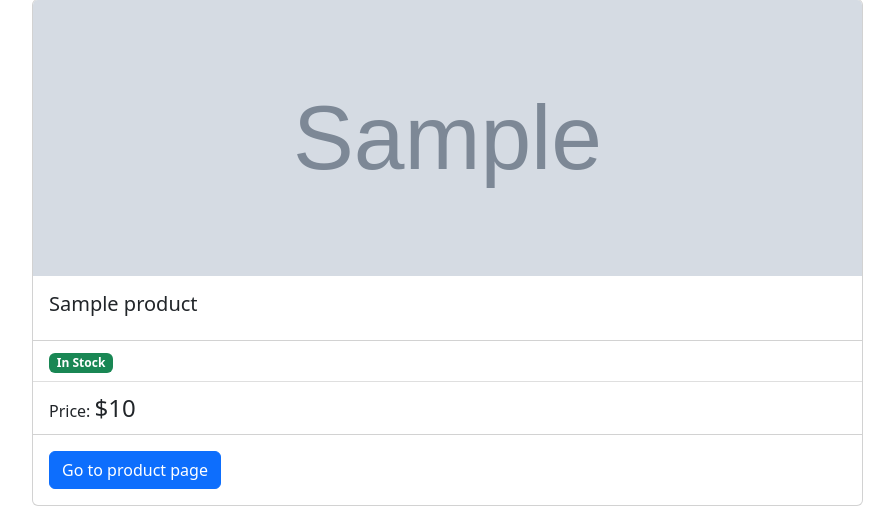
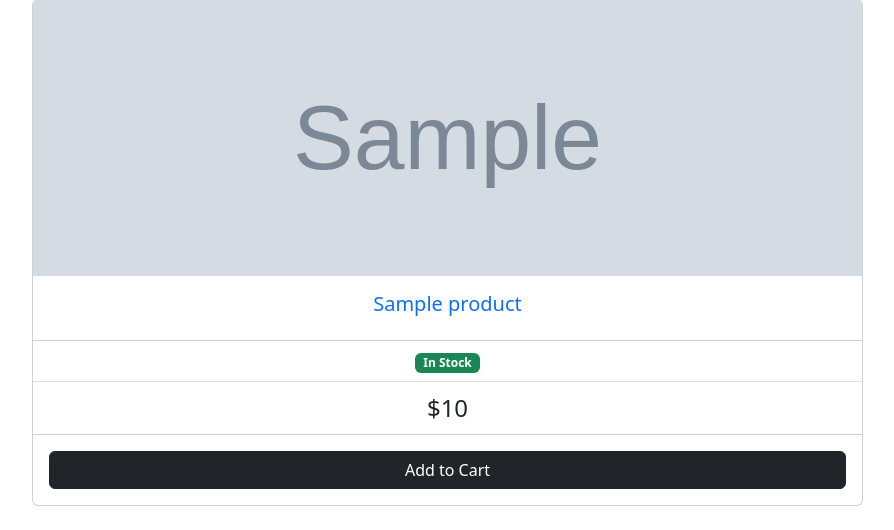
Before and after one commit to kysiolena/CozyShop, a Django app: template project/catalog/templates/catalog/category.html in a window 1280 px wide. Shown: the part 369-899 px from the top of the page, without its empty margins (335-1229 px from the left). Run offline with Django 5.2, Linux system fonts and the light colour scheme; the template is opened without the code that fills it: most values are stand-ins (such as "Sample title", 1, 10 or a date in 2020); grey boxes marked "Sample" are stand-in pictures.

Commit message:
Add product-card.html

```diff
--- /dev/null
+++ b/project/catalog/templates/catalog/blocks/product-card.html
@@ -0,0 +1,34 @@
+{% url 'product_page' slug=product.slug as prod_url %}
+
+<div class="card text-center" style="width: 100%;">
+    <a href="{{ prod_url }}" class="d-flex" style="width: 100%; height: 276px; overflow: hidden">
+        {% include 'catalog/blocks/product-image.html' with class='card-img-top' %}
+    </a>
+    <div class="card-body">
+        <h5 class="card-title">
+            <a href="{{ prod_url }}" class="text-decoration-none">
+                {{ product.name }}
+            </a>
+        </h5>
+        <p class="card-text"></p>
+    </div>
+    <ul class="list-group list-group-flush">
+        <li class="list-group-item">
+            {% if product.in_stock %}
+                <span class="badge text-bg-success">In Stock</span>
+            {% else %}
+                <span class="badge text-bg-danger">Out Of Stock</span>
+            {% endif %}
+        </li>
+        <li class="list-group-item">
+            {% include 'catalog/blocks/product-price.html' with price=product.price sale_price=product.sale_price %}
+        </li>
+    </ul>
+    <div class="card-body d-flex">
+        {% if product.id in cart.get_ids %}
+            {% include 'cart/blocks/button-added.html' with class='flex-grow-1' %}
+        {% else %}
+            {% include 'cart/blocks/button-add.html' with class='flex-grow-1' %}
+        {% endif %}
+    </div>
+</div>
--- a/project/catalog/templates/catalog/blocks/products-by-rows.html
+++ b/project/catalog/templates/catalog/blocks/products-by-rows.html
@@ -4,32 +4,7 @@
     <div class="row mb-4">
         {% for product in row %}
             <div class="col">
-                <div class="card" style="width: 100%;">
-                    <div style="width: 100%; height: 276px; overflow: hidden">
-                        {% include 'catalog/blocks/product-image.html' with class='card-img-top' %}
-                    </div>
-                    <div class="card-body">
-                        <h5 class="card-title">{{ product.name }}</h5>
-                        <p class="card-text"></p>
-                    </div>
-                    <ul class="list-group list-group-flush">
-                        <li class="list-group-item">
-                            {% if product.in_stock %}
-                                <span class="badge text-bg-success">In Stock</span>
-                            {% else %}
-                                <span class="badge text-bg-danger">Out Of Stock</span>
-                            {% endif %}
-                        </li>
-                        <li class="list-group-item">
-                            Price:
-                            {% include 'catalog/blocks/product-price.html' %}
-                        </li>
-                    </ul>
-                    <div class="card-body">
-                        <a href="{% url 'product_page' slug=product.slug %}" class="btn btn-primary">Go to product
-                            page</a>
-                    </div>
-                </div>
+                {% include 'catalog/blocks/product-card.html' %}
             </div>
         {% endfor %}
     </div>
```
